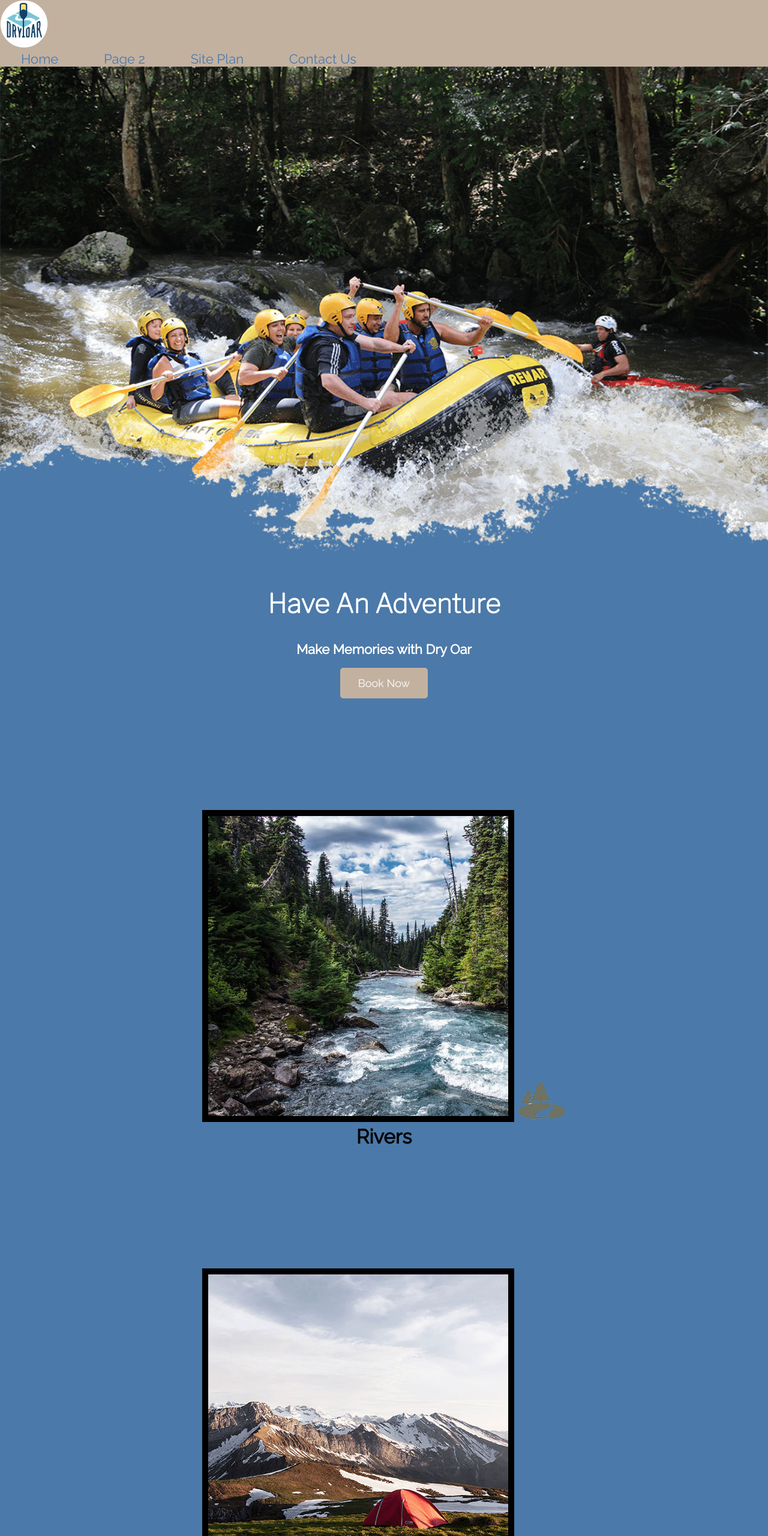
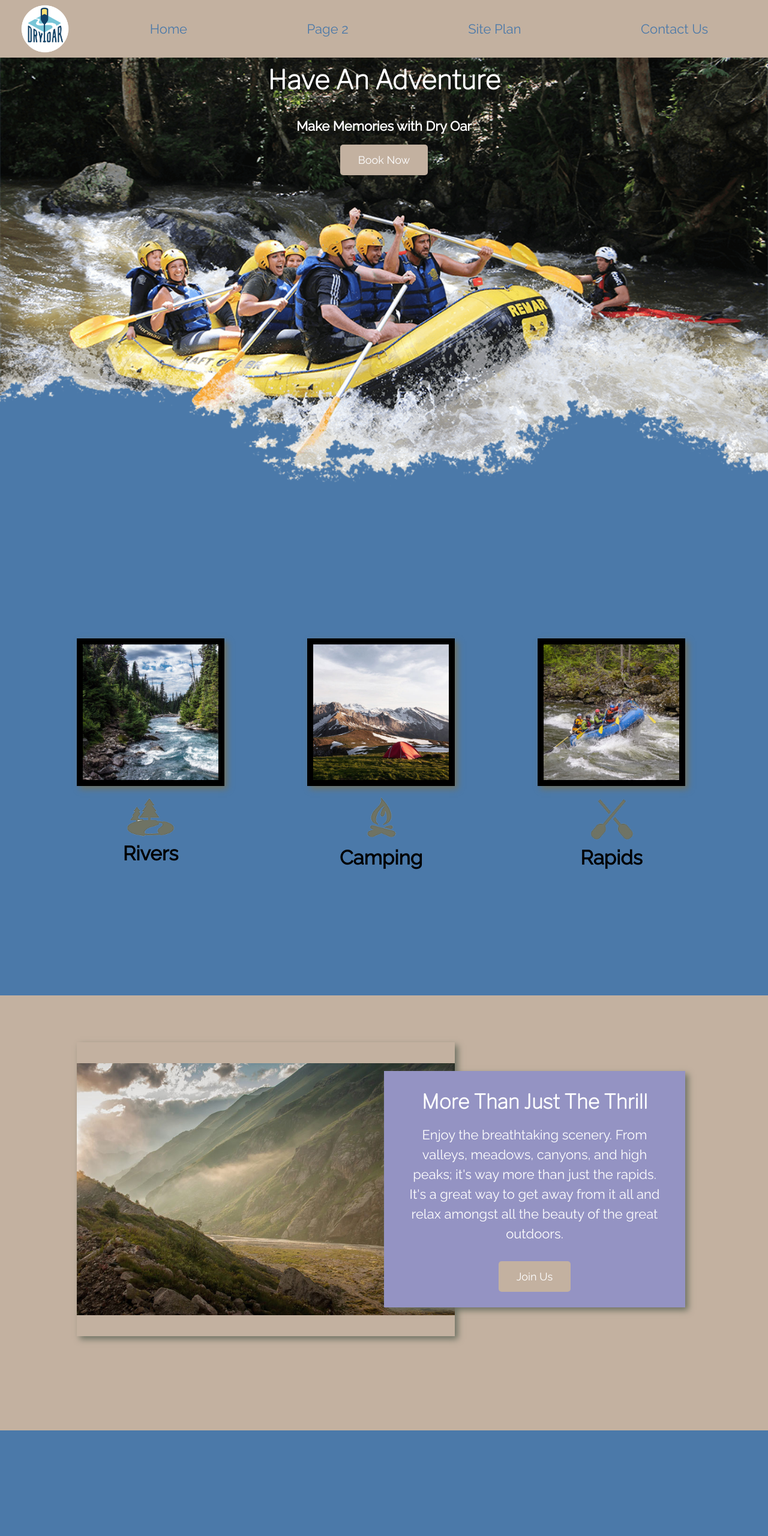
Before and after one commit to anthonytrillo/wdd130-b1, a plain HTML site: page wwr/index.html in a window 1280 px wide. Shown: the top 2560 px of the page at 60% size. Drawn offline with nearby package versions, Linux system fonts and the light colour scheme.

Commit message:
Add home page finishing touches activity

```diff
--- a/wwr/styles/style.css
+++ b/wwr/styles/style.css
@@ -7,19 +7,49 @@
 
 #logo_link {
   padding-top: 5px;
+  justify-self: center;
+  align-self: center;
 }
 
 .logo {
   width: 80px;
 }
 
+#hero {
+  display: grid;
+  grid-template-columns: 1fr 3fr 1fr;
+  margin-top: -100px;
+}
+
+#hero-box {
+  grid-column: 1/4;
+  grid-row: 1/3;
+  z-index: -1;
+}
+
 #hero-img {
   width: 100%;
+}
+
+#hero-msg {
+  grid-column: 2/3;
+  grid-row: 1/2;
+  margin-top: 100px;
+}
+
+#hero-msg h1, #hero-msg h4 {
+  color: white;
+  text-align: center;
 }
 
 .icon {
   width: 80px;
   padding-top: 10px;
+}
+
+nav {
+  display: flex;
+  justify-content: space-around;
 }
 
 nav a {
@@ -29,8 +59,10 @@ nav a {
   padding: 35px;
 }
 
-#hero-msg h1, #hero-msg h4 {
-  text-align: center;
+.home-grid {
+  display: grid;
+  grid-template-columns: repeat(10, 1fr);
+  grid-gap: 10px;
 }
 
 .home-title {
@@ -65,6 +97,8 @@ body {
 }
 
 header {
+  display: grid;
+  grid-template-columns: 150px auto;
   background-color:#c3b1a0;
 }
 nav a:hover {
@@ -91,15 +125,35 @@ nav a:hover {
   margin: 200px 0;
 }
 
+.rivers-card {
+  grid-column: 2 / span 2;
+  grid-row: 2 / span 2;
+}
+
+.camping-card {
+  grid-column: 5 / span 2;
+  grid-row: 2 / span 2;
+}
+
+.rapids-card {
+  grid-column: 8 / span 2;
+  grid-row: 2 / span 2;
+}
+
 #background {
   height: 725px;
   background-color: #c3b1a0;
+  grid-column: 1 / span 11;
+  grid-row: 4 / span 6;
 }
 
 .msg {
   background-color: #9493c3;
   line-height: 1.5em;
   padding: 35px;
+  grid-column: 6/10;
+  grid-row: 6/7;
+  box-shadow: 5px 5px 10px #6f7364;
 }
 
 .msg h2 {
@@ -115,6 +169,13 @@ nav a:hover {
 
 .card-img {
   border: 10px solid #000000;
+  transition: transform .5s;
+  box-shadow: 5px 5px 10px #6f7364;
+}
+
+.card-img:hover {
+  opacity: .6;
+  transform: scale(1.1);
 }
 
 main section img {
@@ -122,13 +183,24 @@ main section img {
 }
 
 .mountains {
-  padding: 35px 0;
+  padding-top: 35px;
+  padding-bottom: 35px;
+  grid-column: 2/7;
+  grid-row: 5/8;
+  box-shadow: 5px 5px 10px #6f7364;
+}
+
+.card-img, .mountains {
+  width: 100%;
 }
 
 footer {
   background-color: #9493c3;
   padding: 25px 50px;
   margin-top: 200px;
+  display: flex;
+  justify-content: space-around;
+  align-items: center;
 }
 
 footer .social img {
@@ -151,3 +223,45 @@ footer p {
 footer p a:hover {
   text-decoration: underline;
 }
+
+@media screen and (max-width: 900px) {
+  #hero, .home-grid {
+      display: block;
+      height: auto;
+  }
+  nav, footer {
+      flex-direction: column;
+  }
+  nav a {
+      display: block;
+      padding: 15px;
+  }
+  #hero {
+      margin-top: 0;
+  }
+  #hero-msg {
+      margin-top: 0;
+  }
+  #hero-msg h4 {
+      display: none;
+  }
+  .home-title {
+      font-size: 25px;
+      color: #6f7364;
+  }
+  .rivers-card, .camping-card, .rapids-card {
+      margin: 50px auto;
+      width: 60%;
+  }
+  #background {
+      display: none;
+  }
+  .mountains, .msg {
+      width: 80%;
+      display: block;
+      margin: 0 auto;
+  }
+  footer {
+      margin-top: 25px;
+  }
+}
```
